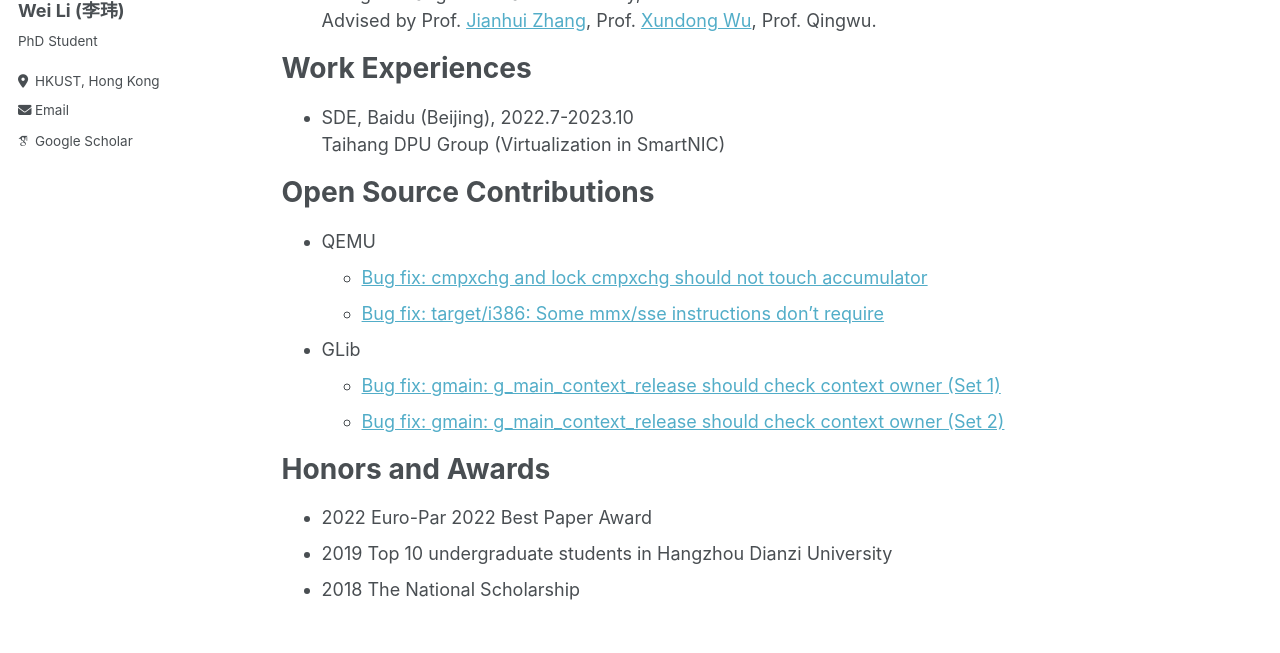
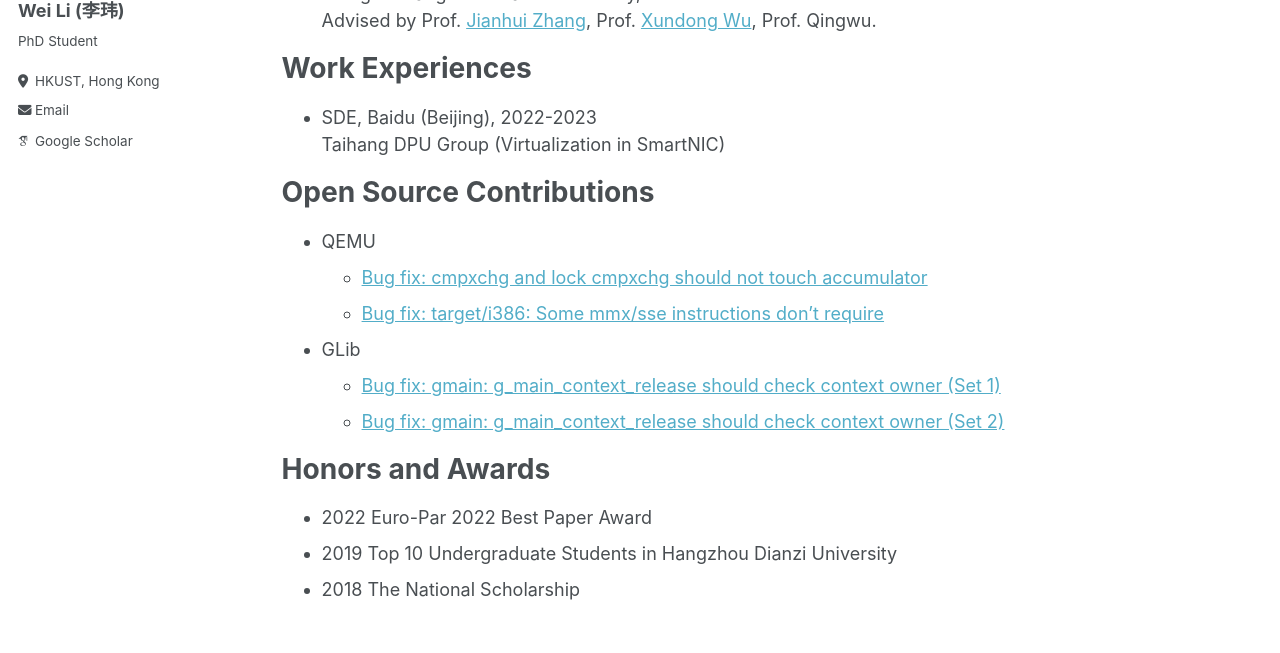
Before and after one commit to LW945/lw945.github.io, a Jekyll site: the page built from _pages/cv.md, in a window 1280 px wide and 1375 px high. Shown: the part 346-999 px from the top of the window. Built offline with Jekyll 4.4.1, drawn with Linux system fonts in a browser that asks for light colours; some web fonts are replaced.

Commit message:
1. fix the time of work experience. 2. a typo in award.

```diff
--- a/_pages/cv.md
+++ b/_pages/cv.md
@@ -20,7 +20,7 @@ Advised by Prof. [Jianhui Zhang](https://jhzhang.cn/), Prof. [Xundong Wu](https:
 
 Work Experiences
 ======
-* SDE, Baidu (Beijing), 2022.7-2023.10
+* SDE, Baidu (Beijing), 2022-2023
 Taihang DPU Group (Virtualization in SmartNIC)
 
 Open Source Contributions
@@ -35,7 +35,7 @@ Open Source Contributions
 Honors and Awards
 ======
 * 2022 Euro-Par 2022 Best Paper Award
-* 2019 Top 10 undergraduate students in Hangzhou Dianzi University
+* 2019 Top 10 Undergraduate Students in Hangzhou Dianzi University
 * 2018 The National Scholarship
 
 <!-- Skills
```
